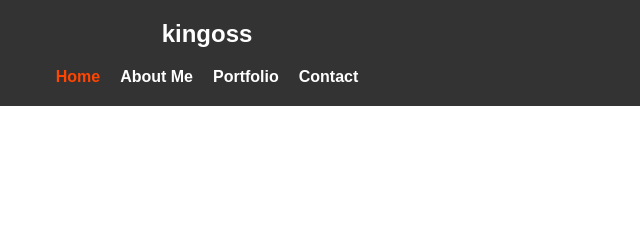
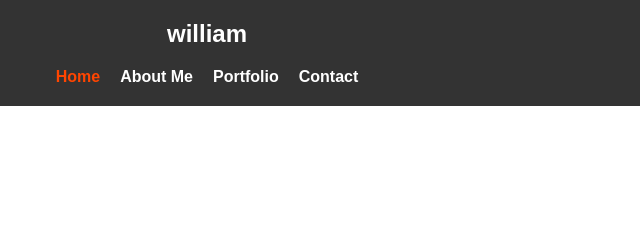
Before and after one commit to williamkh79/devrabicHtmlCss, a plain HTML site: page index.html in a window 1280 px wide. Shown: the top 231 px of the page, 433-1073 px from the left. Drawn offline with Linux system fonts and the light colour scheme.

Commit message:
change name of portfolio

```diff
--- a/index.html
+++ b/index.html
@@ -4,11 +4,11 @@
     <meta charset="UTF-8">
     <meta name="viewport" content="width=device-width, initial-scale=1.0">
     <link rel="stylesheet" href="index.css">
-    <title>Document</title>
+    <title>william</title>
 </head>
 <body>
     <header class="header">
-        <h1 class="header__title">kingoss</h1>
+        <h1 class="header__title">william</h1>
         <nav class="header__nav-list">
             <ul class="nav-list">
                 <li><a class="nav-list__link nav-list--active" href="Home">Home</a></li>
```
